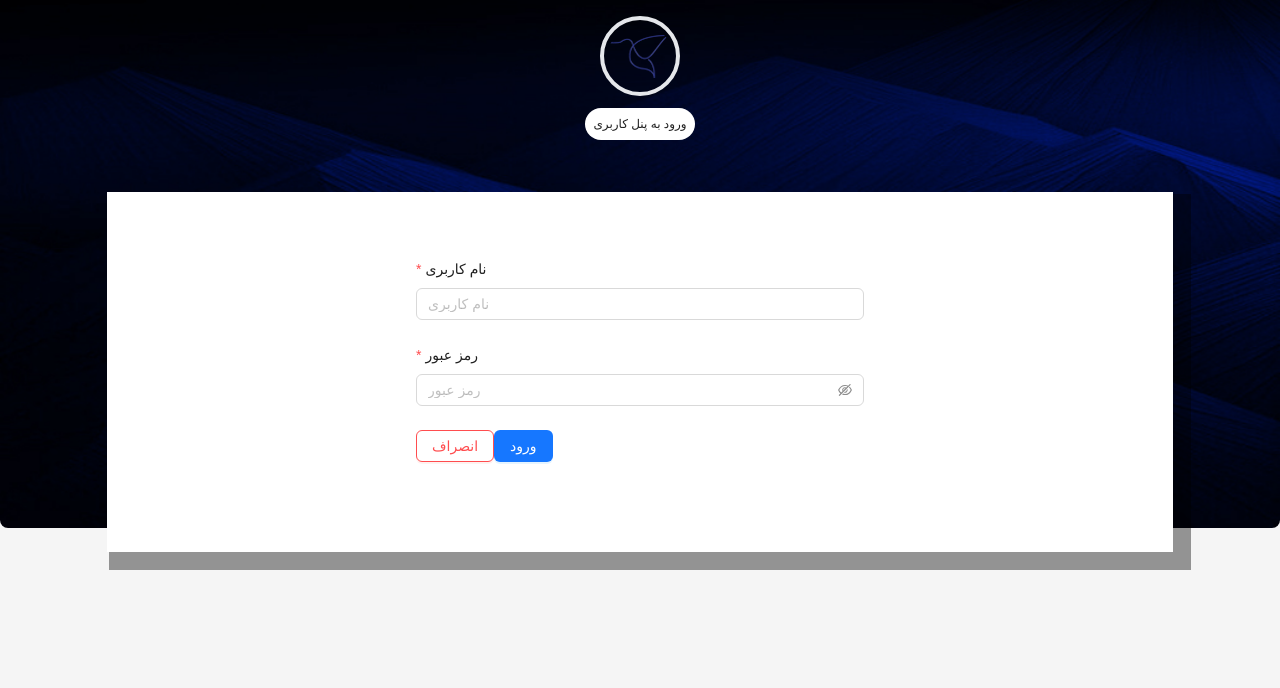
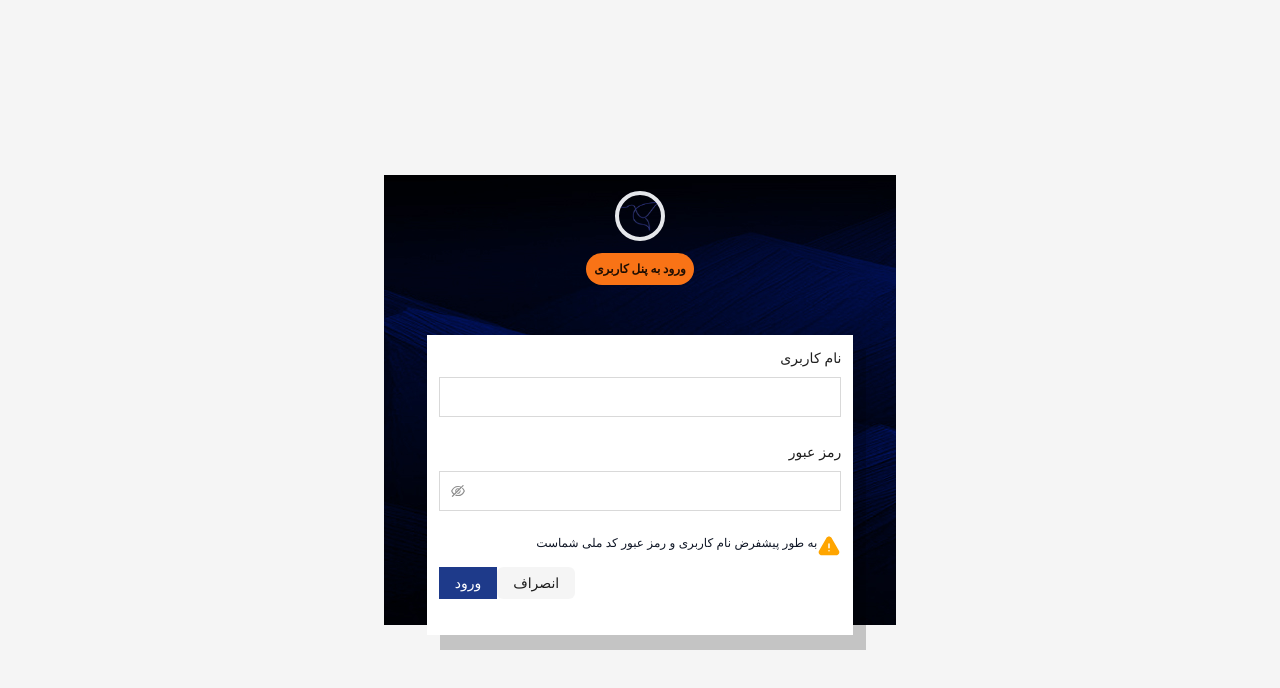
Before and after one commit to Ali-Primer/color-selector, a Next.js app: page /login in a window 1280 px wide. Shown: the top 688 px of the page. Built offline with nearby package versions, Linux system fonts and the light colour scheme.

Commit message:
login done

```diff
--- a/app/components/login/Login.tsx
+++ b/app/components/login/Login.tsx
@@ -1,12 +1,24 @@
 "use client";
-import { Flex, Image, Layout, Typography, Form, Input, Button } from "antd";
+import {
+  Flex,
+  Image,
+  Layout,
+  Typography,
+  Form,
+  Input,
+  Button,
+  message,
+} from "antd";
 import { Content } from "antd/es/layout/layout";
+import { useRouter } from "next/navigation";
 
 const { Text } = Typography;
 
 export function Login() {
+  const route = useRouter()
   const handleLogin = (values: any) => {
     console.log("Submitted values: ", values);
+    route.push('/')
   };
 
   const handleCancel = () => {
@@ -15,39 +27,50 @@ export function Login() {
 
   return (
     <>
-      <Layout className="h-screen">
+      <Layout className="h-screen flex items-center sm:justify-center">
         <Layout
-          className="h-2/3 w-full max-h-[66%] rounded-b-lg flex-col items-center relative"
+          className="h-2/3 w-full max-h-[450px] rounded-b-lg flex-col items-center relative max-w-lg sm:rounded-b-none"
           style={{
             backgroundImage: "url('/bg/bg4.jpg')",
             backgroundSize: "cover",
             backgroundPosition: "center",
           }}
         >
-          <Flex className="justify-center mt-4 items-center flex-col">
-            <Image className="p-1 border-4 rounded-full" src="/logo/logo.png" />
-            <Text className="bg-white mt-3 p-2 rounded-full text-center text-xs">
+          <Flex className="justify-center mt-4 items-center flex-col ">
+            <Image className="p-0 border-4 rounded-full" width={50} src="/logo/logo.png" />
+            <Text className="bg-white mt-3 p-2 rounded-full text-center text-xs font-bold sm:bg-orange-500">
               ورود به پنل کاربری
             </Text>
           </Flex>
           <Content
-            style={{ boxShadow: "10px 10px 0px 8px rgba(0, 0, 0, 0.4)" }}
-            className="bg-white w-5/6 mt-8 h-[360px] absolute top-40 p-8 flex flex-col justify-center"
+            style={{
+              boxShadow: "13px 15px 0px 0px rgba(0, 0, 0, 0.2)",
+              direction: "rtl",
+            }}
+            className="bg-white w-5/6 absolute top-40 p-3 md:"
           >
             <Form
               layout="vertical"
               onFinish={handleLogin}
-              className="w-full max-w-md mx-auto"
+              requiredMark={false}
+              className="w-full"
+              style={{ direction: "rtl", textAlign: "right" }}
             >
+              {/* Notification */}
+
               {/* Username */}
               <Form.Item
+                className="text-right"
                 label="نام کاربری"
                 name="username"
                 rules={[
-                  { required: true, message: "لطفاً نام کاربری خود را وارد کنید!" },
+                  {
+                    required: true,
+                    message: "لطفاً نام کاربری خود را وارد کنید!",
+                  },
                 ]}
               >
-                <Input placeholder="نام کاربری" />
+                <Input className="h-10 rounded-none"/>
               </Form.Item>
 
               {/* Password */}
@@ -55,18 +78,50 @@ export function Login() {
                 label="رمز عبور"
                 name="password"
                 rules={[
-                  { required: true, message: "لطفاً رمز عبور خود را وارد کنید!" },
+                  {
+                    required: true,
+                    message: "لطفاً رمز عبور خود را وارد کنید!",
+                  },
                 ]}
               >
-                <Input.Password placeholder="رمز عبور" />
+                <Input.Password className="h-10 rounded-none"/>
               </Form.Item>
 
+              {/* SVG Icon */}
+              <Flex>
+                <svg
+                  xmlns="http://www.w3.org/2000/svg"
+                  viewBox="0 0 24 24"
+                  fill="orange"
+                  className="size-6"
+                >
+                  <path
+                    fillRule="evenodd"
+                    d="M9.401 3.003c1.155-2 4.043-2 5.197 0l7.355 12.748c1.154 2-.29 4.5-2.599 4.5H4.645c-2.309 0-3.752-2.5-2.598-4.5L9.4 3.003ZM12 8.25a.75.75 0 0 1 .75.75v3.75a.75.75 0 0 1-1.5 0V9a.75.75 0 0 1 .75-.75Zm0 8.25a.75.75 0 1 0 0-1.5.75.75 0 0 0 0 1.5Z"
+                    clipRule="evenodd"
+                  />
+                </svg>
+
+                <Text className="block mb-4 text-xs text-gray-900">
+                  به طور پیشفرض نام کاربری و رمز عبور کد ملی شماست
+                </Text>
+              </Flex>
+
               {/* Buttons */}
-              <Form.Item className="flex justify-between">
-                <Button onClick={handleCancel} danger>
+              <Form.Item className="flex justify-end w-full ">
+                <Button
+                  onClick={handleCancel}
+                  variant="filled"
+                  type="text"
+                  color="default"
+                >
                   انصراف
                 </Button>
-                <Button type="primary" htmlType="submit">
+                <Button
+                className="bg-blue-900 text-white rounded-none"
+                  type="text"
+                  htmlType="submit"
+                >
                   ورود
                 </Button>
               </Form.Item>
--- a/app/layout.tsx
+++ b/app/layout.tsx
@@ -3,10 +3,10 @@ import localFont from "next/font/local";
 import "./globals.css";
 
 const Tanha = localFont({
-  src: [
-    { path: "./fonts/Tanha.woff", weight: "400" },
-    { path: "./fonts/Tanha.woff2", weight: "700" },
-  ],
+  src: "./fonts/Tanha.woff",
+});
+const Tanha2 = localFont({
+  src: "./fonts/Tanha.woff2",
 });
 
 export const metadata: Metadata = {
@@ -21,9 +21,7 @@ export default function RootLayout({
 }>) {
   return (
     <html lang="fa">
-      <body className={Tanha.className}>
-        {children}
-      </body>
+      <body className={`${Tanha.className} ${Tanha2.className}`}>{children}</body>
     </html>
   );
 }
--- a/app/page.tsx
+++ b/app/page.tsx
@@ -4,7 +4,7 @@ import "./globals.css";
 export default function Home() {
   return (
     <>
-
+      سلام
     </>
   );
 }
--- a/next.config.ts
+++ b/next.config.ts
@@ -1,15 +1,7 @@
 import type { NextConfig } from "next";
 
 const nextConfig: NextConfig = {
-  async redirects() {
-    return [
-      {
-        source: "/", // صفحه اصلی که کاربر به آن وارد می‌شود
-        destination: "/login", // مسیری که به آن منتقل می‌شود
-        permanent: true, // اگر دائمی است، true. اگر موقت است، false.
-      },
-    ];
-  },
+
 };
 
 export default nextConfig;
```
Also changed, not shown: public/fonts/Tanha.woff (added), public/fonts/Tanha.woff2 (added).
